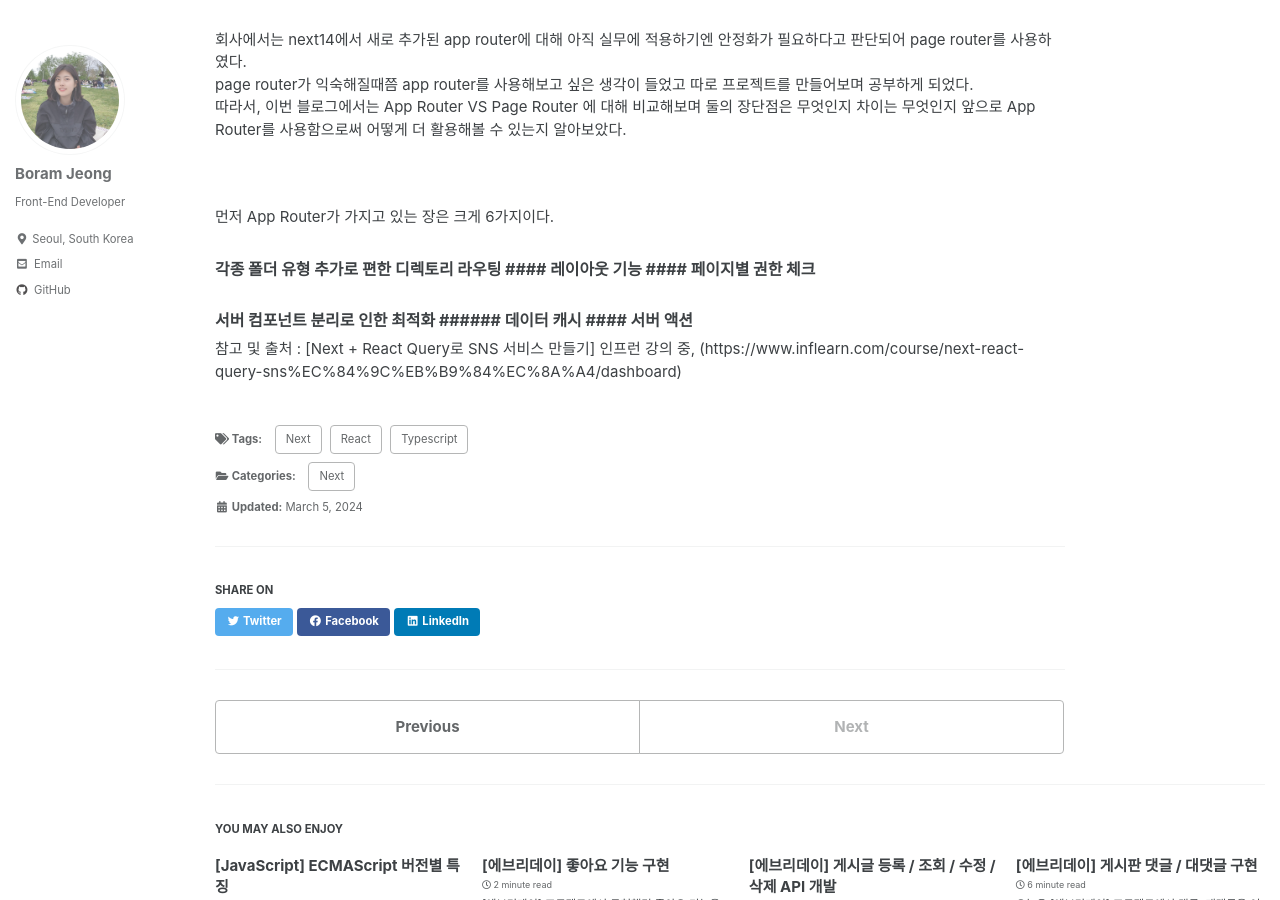
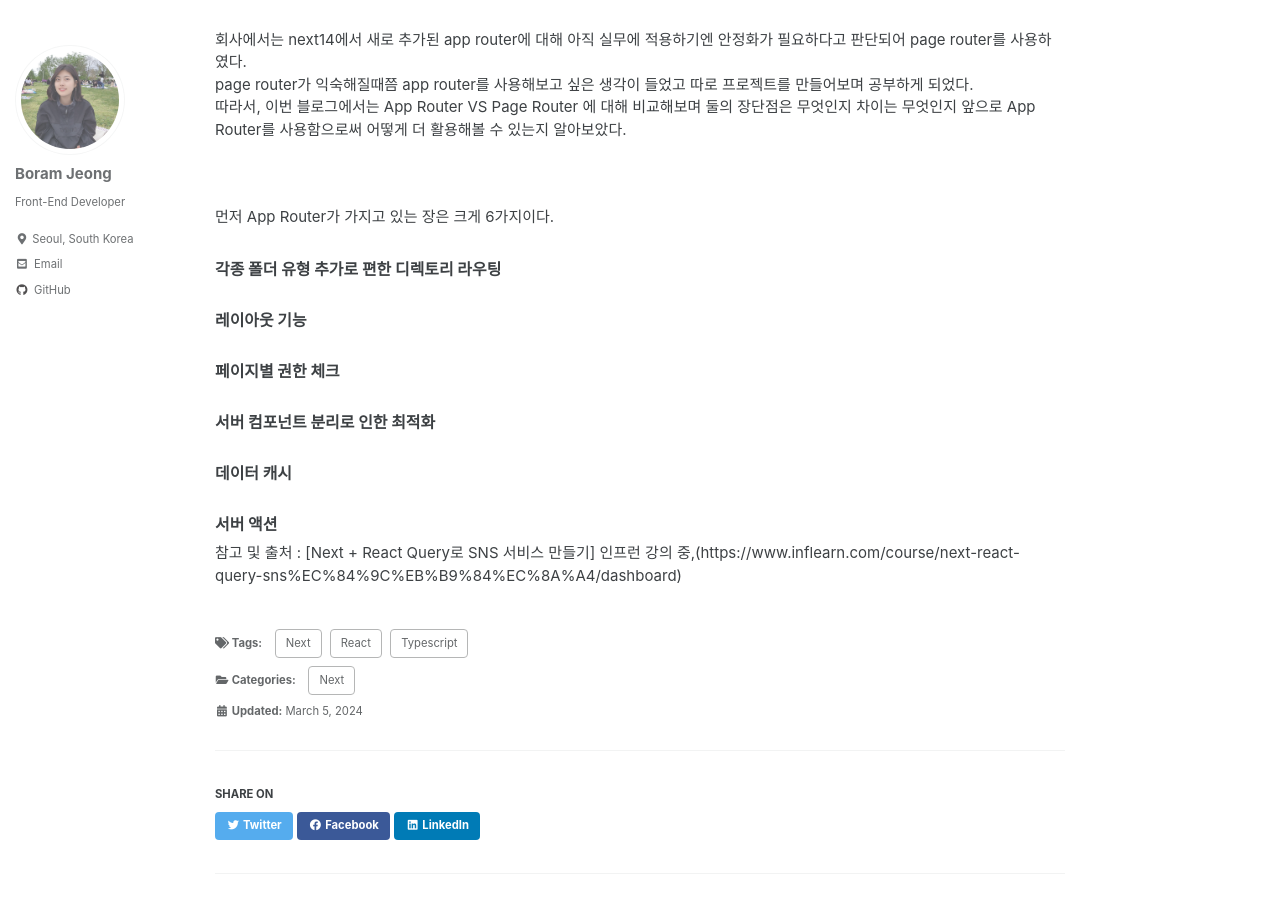
Before and after one commit to bo-ram-jeong/bo-ram-jeong.github.io, a Jekyll site: the page built from _posts/2024-03-05-app-router-page-router.md, in a window 1280 px wide and 900 px high, scrolled down 427 px. Built offline with Jekyll 4.4.1, drawn with Linux system fonts in a browser that asks for light colours; cached includes are drawn as plain includes.

```diff
--- a/_posts/2024-03-05-app-router-page-router.md
+++ b/_posts/2024-03-05-app-router-page-router.md
@@ -29,8 +29,12 @@ page router가 익숙해질때쯤 app router를 사용해보고 싶은 생각이
 <br/><br/>
 먼저 App Router가 가지고 있는 장은 크게 6가지이다.
 <br/>
-#### 각종 폴더 유형 추가로 편한 디렉토리 라우팅 #### 레이아웃 기능 #### 페이지별 권한 체크
-#### 서버 컴포넌트 분리로 인한 최적화 ###### 데이터 캐시 #### 서버 액션
+#### 각종 폴더 유형 추가로 편한 디렉토리 라우팅
+#### 레이아웃 기능
+#### 페이지별 권한 체크
+#### 서버 컴포넌트 분리로 인한 최적화
+#### 데이터 캐시
+#### 서버 액션
 
 
 
@@ -38,5 +42,4 @@ page router가 익숙해질때쯤 app router를 사용해보고 싶은 생각이
 
 
 
-참고 및 출처 : [Next + React Query로 SNS 서비스 만들기] 인프런 강의 중,
-(https://www.inflearn.com/course/next-react-query-sns%EC%84%9C%EB%B9%84%EC%8A%A4/dashboard)
+참고 및 출처 : [Next + React Query로 SNS 서비스 만들기] 인프런 강의 중,(https://www.inflearn.com/course/next-react-query-sns%EC%84%9C%EB%B9%84%EC%8A%A4/dashboard)
```
